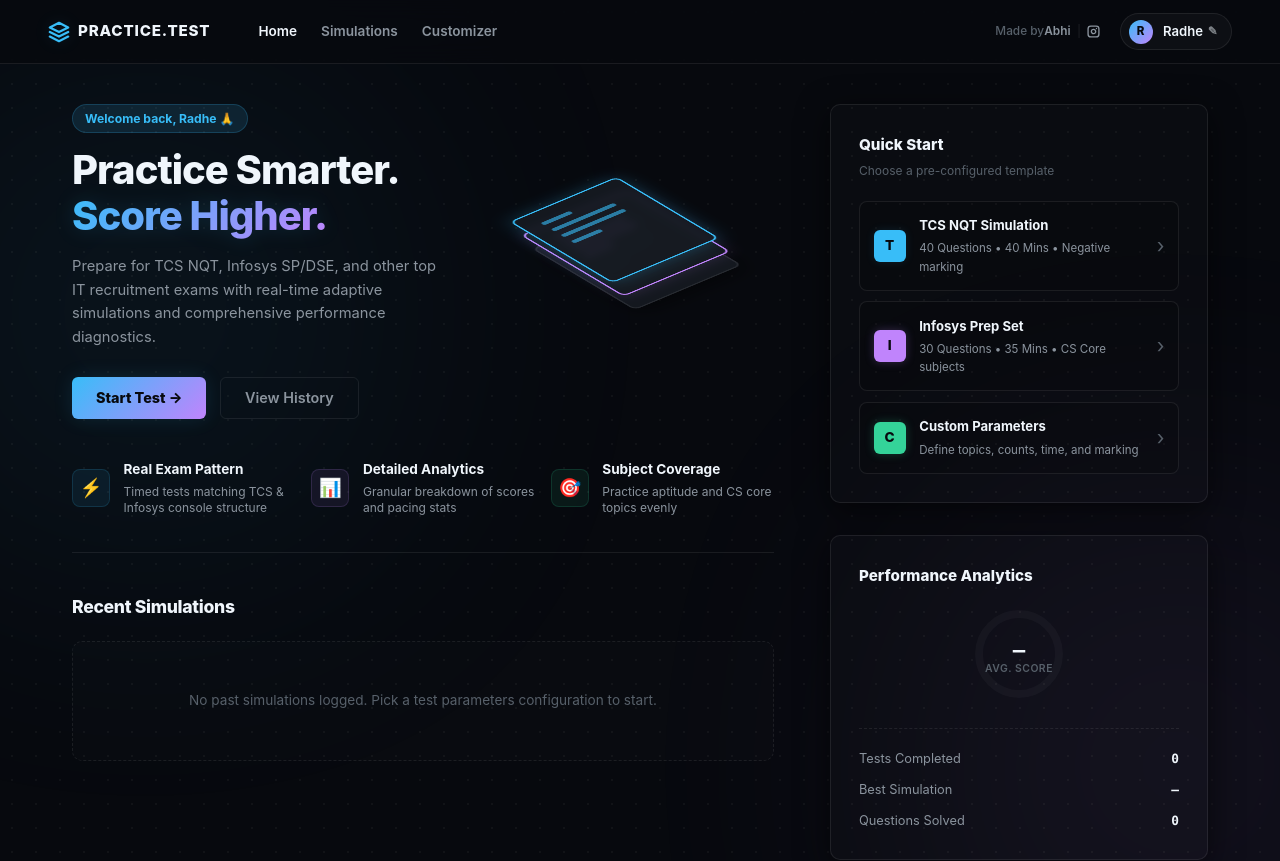
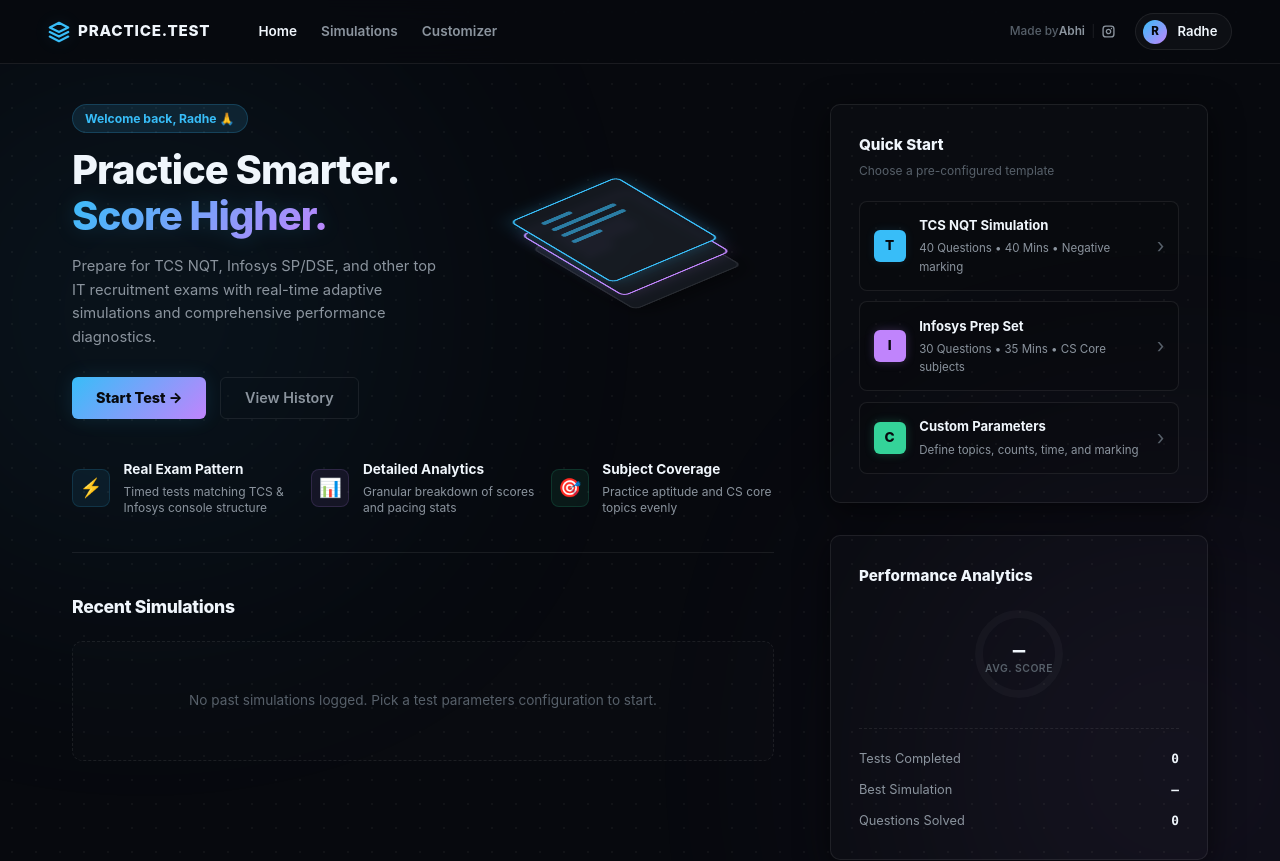
Before and after one commit to pabhi0901/quiz_practise, a React (Vite) app: page / in a window 1280 px wide. Shown: the top 861 px of the page. Built offline with nearby package versions, Linux system fonts and the light colour scheme.

Commit message:
design: remove visual pencil edit helper icon from username profile badge

```diff
--- a/src/components/SetupScreen.jsx
+++ b/src/components/SetupScreen.jsx
@@ -222,7 +222,7 @@ export default function SetupScreen({ onComplete, initialConfig }) {
               />
             ) : (
               <span className="profile-name-editable" onClick={() => setIsEditingName(true)} title="Click to rename">
-                {userName} <span className="edit-pencil-icon">✎</span>
+                {userName}
               </span>
             )}
           </div>
```
